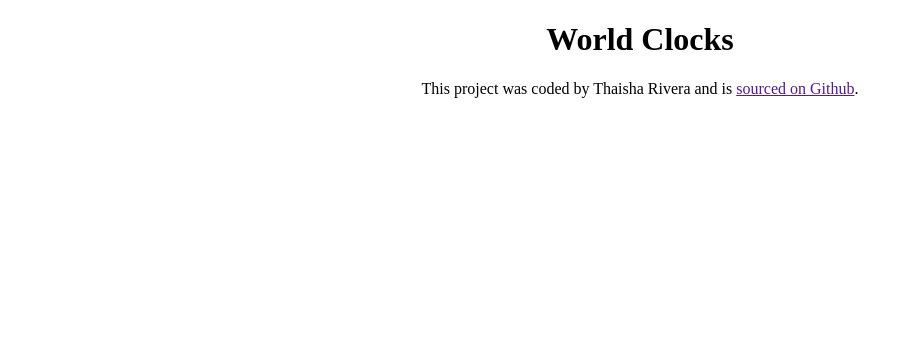
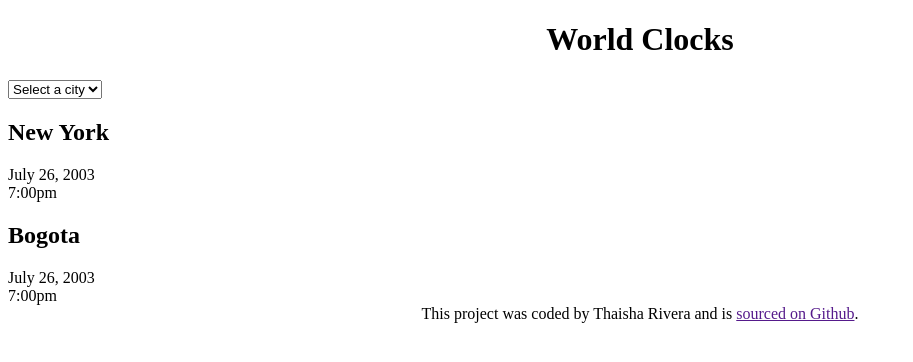
Before and after one commit to Trivera0713/World-Clocks, a plain HTML site: page index.html in a window 1280 px wide. Shown: the whole page, without its empty margins (0-913 px from the left). Drawn offline with Linux system fonts and the light colour scheme.

Commit message:
add drop down form and add to html

```diff
--- a/index.html
+++ b/index.html
@@ -7,11 +7,30 @@
     <link rel="stylesheet" href="CSS/style.css" />
   </head>
   <body>
+    <div class="container">
     <h1>World Clocks</h1>
+    <select name="" id="">
+      <option value=""> Select a city</option>
+      <option value="">New York</option>
+      <option value="">Bogota</option>
+      <option value="">Sicily</option>
+      <option value=""> Mykonos</option>
+    </select>
+    <div class="city">
+    <h2>New York </h2>
+    </div>
+    <div class="date"> July 26, 2003</div>
+    <div class="time">7:00pm</div>
+    <div class="city">
+    <h2>Bogota </h2>
+    </div>
+    <div class="date"> July 26, 2003</div>
+    <div class="time">7:00pm</div>
     <footer>
       This project was coded by Thaisha Rivera and is
       <a href="" target=""> sourced on Github</a>.
-    </footer>
+  </div>
+</footer>
     <script src="JAVASCRIPT/index.js"></script>
   </body>
 </html>
```
